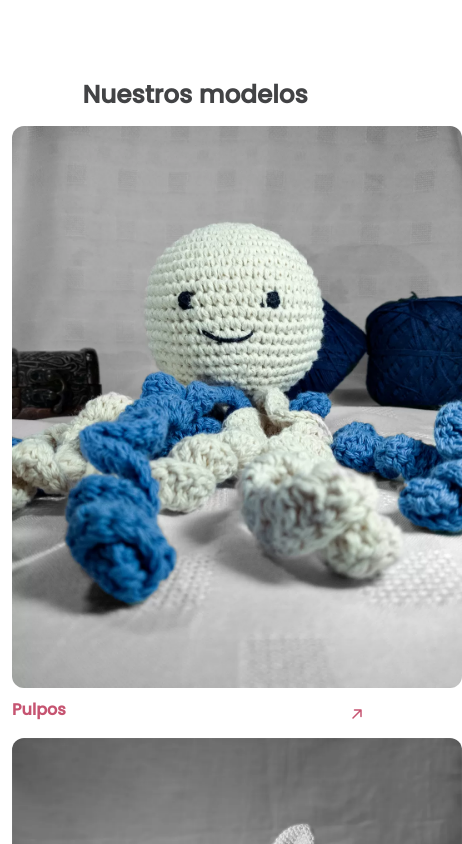
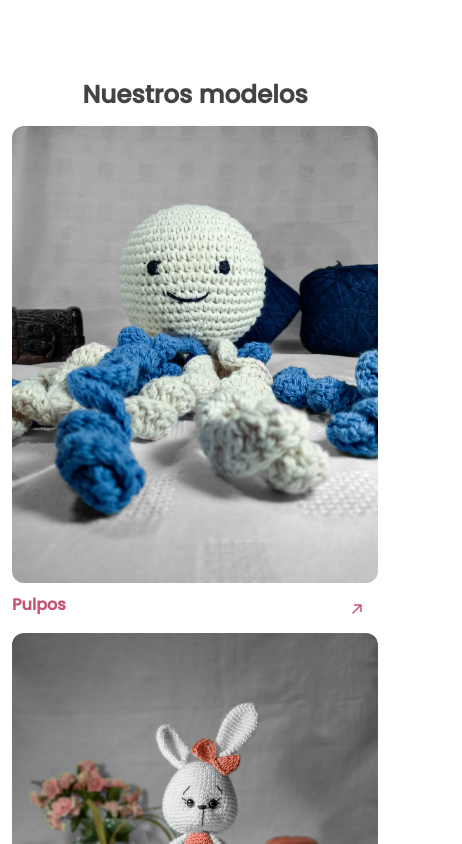
Before and after one commit to franasemb/Medio-punto, an Angular app: page / in a window 390 px wide. Shown: the part 3060-3904 px from the top of the page, 462 px wide, since content can reach past the window. Built offline with nearby package versions, Linux system fonts and the light colour scheme.

Commit message:
fix modelos width

```diff
--- a/src/app/components/modelos/modelos.component.css
+++ b/src/app/components/modelos/modelos.component.css
@@ -40,6 +40,7 @@ img {
     text-align: center;
   }
   img {
-    max-width: 450px;
+    width: 100%;
+    height: auto;
   }
 }
```
